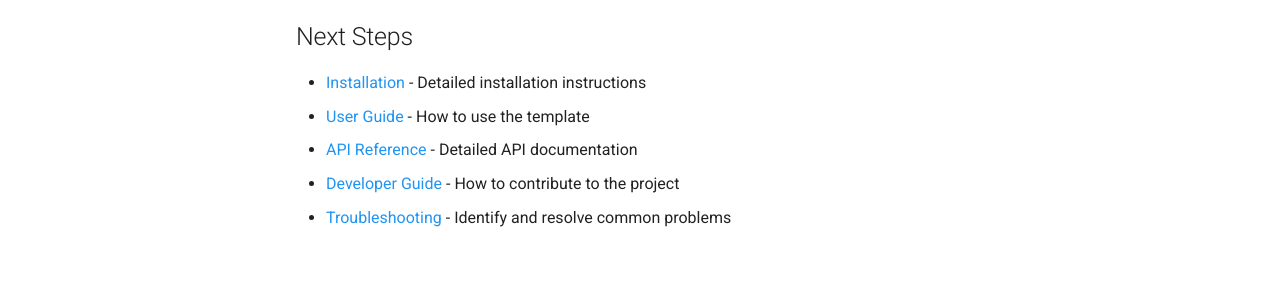
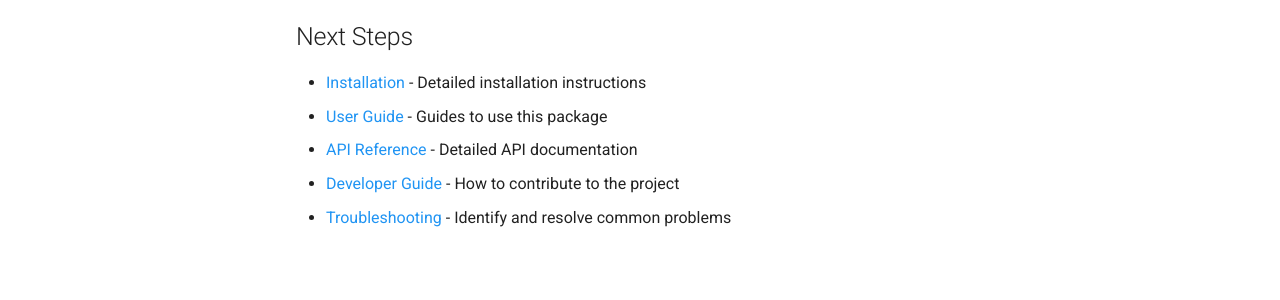
Before and after one commit to Leuven-Gravity-Institute/gwsim_pop, an MkDocs documentation site: the page built from docs/index.md, in a window 1280 px wide. Shown: the part 274-574 px from the top of the page. Built offline with MkDocs 1.6.1 and Material for MkDocs 9.7.7, drawn with Linux system fonts in a browser that asks for light colours; comment, search, counter and statistics services are not loaded.

Commit message:
docs: Update the description of User Guide

```diff
--- a/docs/index.md
+++ b/docs/index.md
@@ -5,7 +5,7 @@ A Python package for simulating populations of gravitational wave sources.
 ## Next Steps
 
 - [Installation](user_guide/installation.md) - Detailed installation instructions
-- [User Guide](user_guide/quick_start.md) - How to use the template
+- [User Guide](user_guide/quick_start.md) - Guides to use this package
 - [API Reference](reference/index.md) - Detailed API documentation
 - [Developer Guide](CONTRIBUTING.md) - How to contribute to the project
 - [Troubleshooting](dev/troubleshooting.md) - Identify and resolve common problems
```
